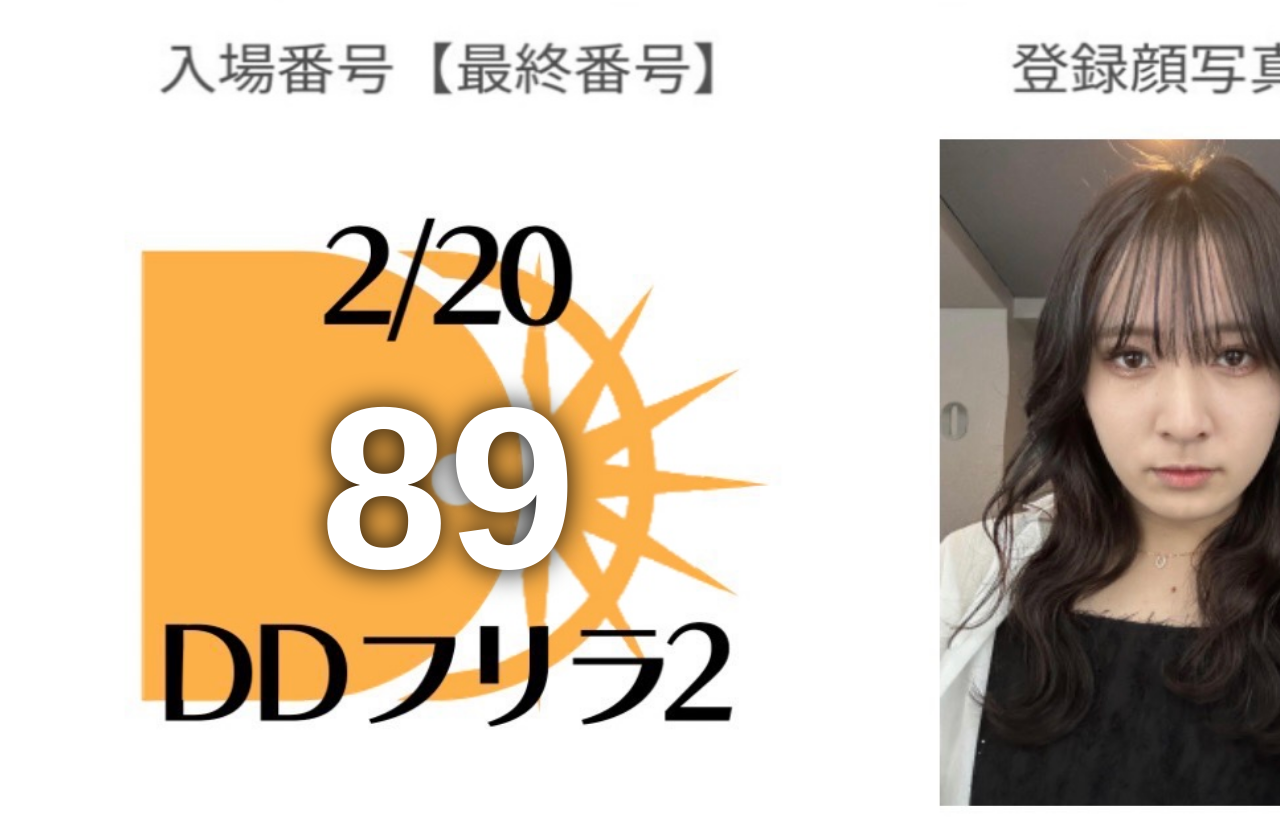
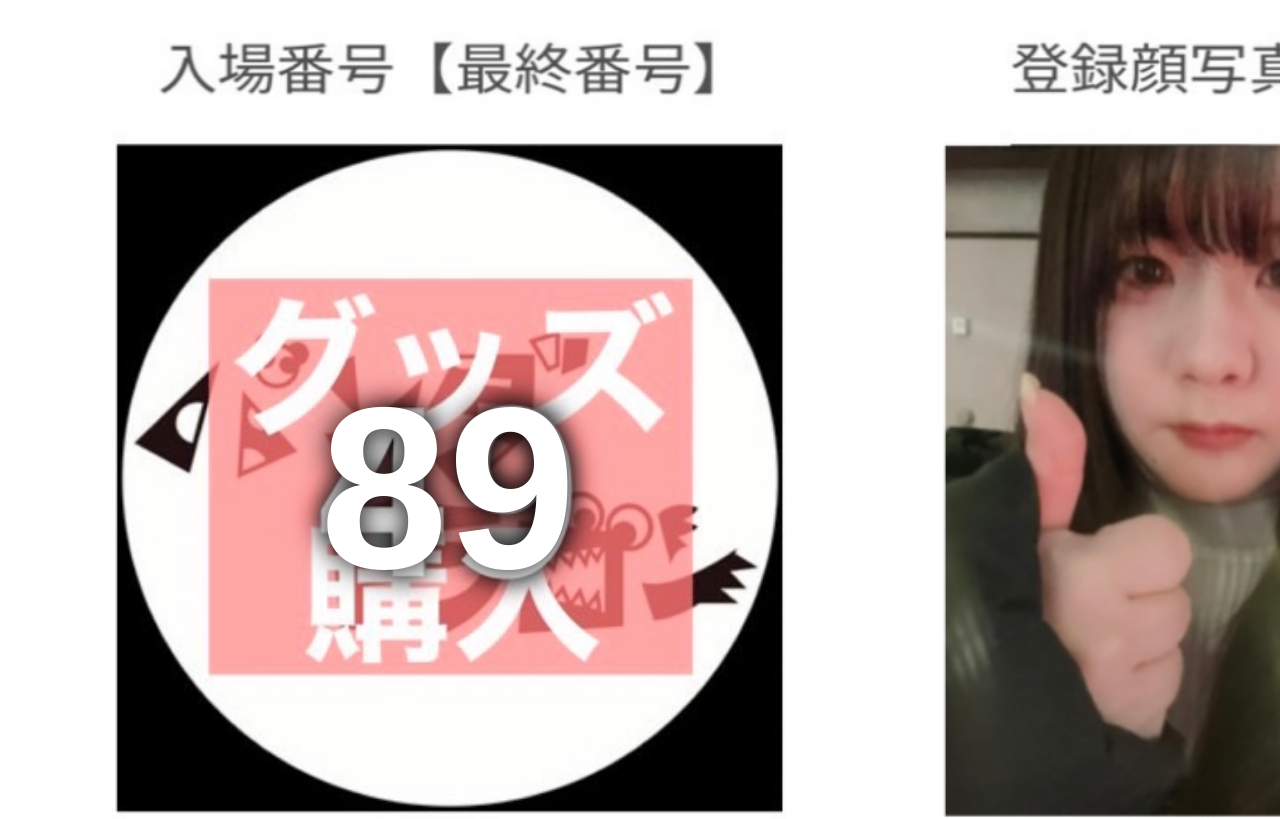
Before and after one commit to negitanshi0/Pochito, a plain HTML site: page text2.html in a window 1280 px wide. Shown: the part 1000-1819 px from the top of the page. Drawn offline with Linux system fonts and the light colour scheme.

Commit message:
Update text2.html

```diff
--- a/text2.html
+++ b/text2.html
@@ -11,7 +11,7 @@
 <img src="無題386_20240325133228.jpeg" width=1600px height=1100px>
 </div>
 <div class="container">
-<img src="無題374_20240210220239.jpeg">
+<img src="無題385_20240325132334.jpeg">
 <p>89</p>
 </div>
 <br><br><br><br>
```
